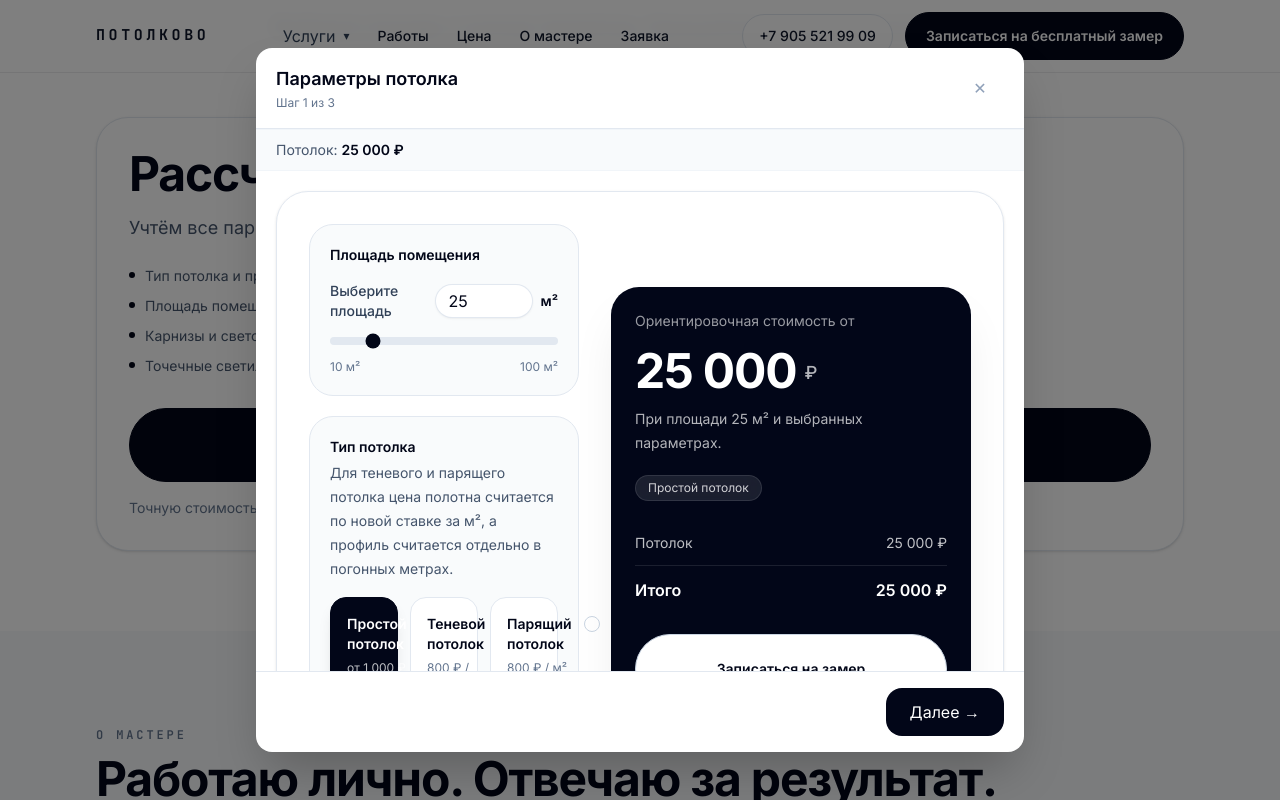
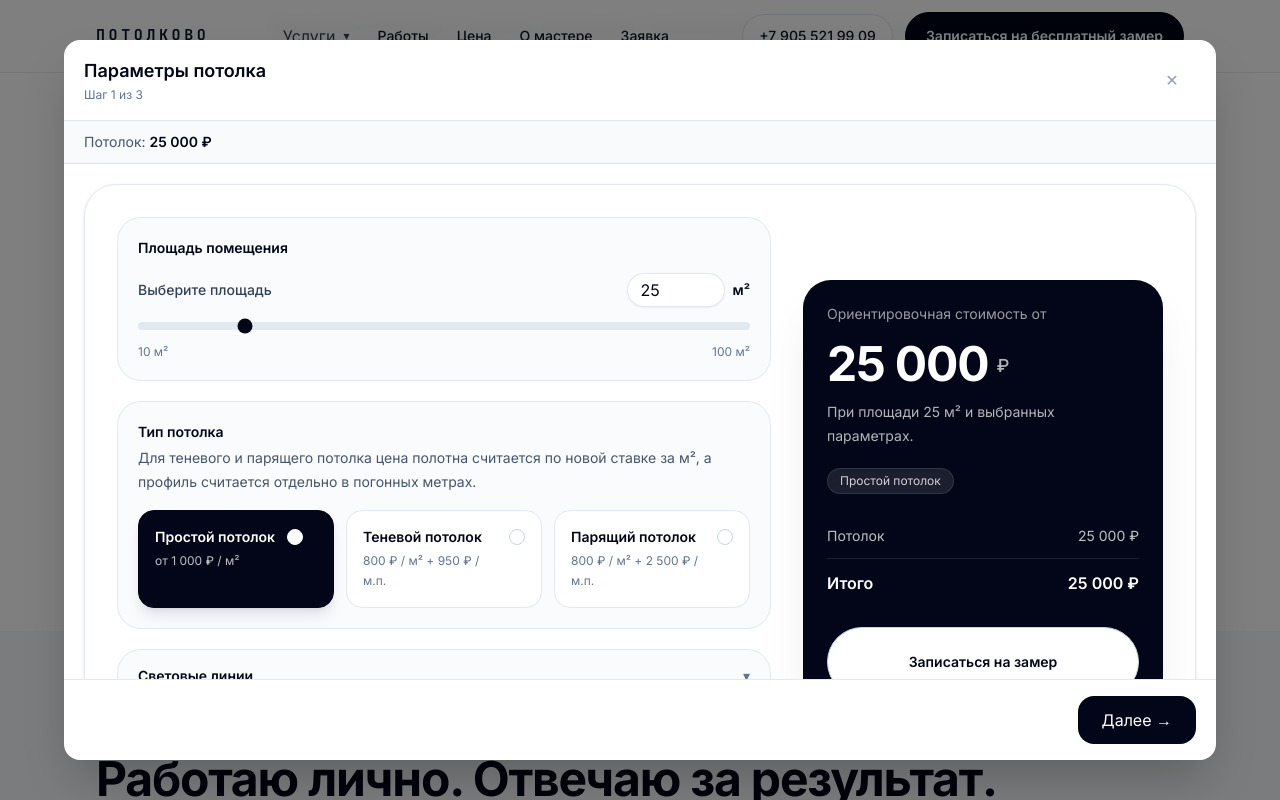
Before and after one commit to svladimirtsk-crypto/nextjs-potolkovo, a Next.js app: page / in a window 1280 px wide. Both pictures are taken after a click on the button "Рассчитать стоимость". Shown: the part 1787-2587 px from the top of the page. Built offline with nearby package versions, Linux system fonts and the light colour scheme.

Commit message:
Update calculator-modal.tsx

```diff
--- a/components/calculator-modal/calculator-modal.tsx
+++ b/components/calculator-modal/calculator-modal.tsx
@@ -50,7 +50,8 @@ export function CalculatorModal() {
     setMounted(true);
   }, []);
 
-  const shouldApplyPreset = options?.preset && (!snapshot || options.forcePreset === true);
+  const shouldApplyPreset =
+    options?.preset && (!snapshot || options.forcePreset === true);
   const activePreset = shouldApplyPreset ? options?.preset : undefined;
 
   const snapshotValid = isSnapshotValid(snapshot);
@@ -64,36 +65,30 @@ export function CalculatorModal() {
         (lightingDraft.items?.length ?? 0) > 0;
       return hasLight ? "Освещение ✓" : "Освещение";
     }
-
     const titles: Record<WizardStep, string> = {
       0: "Параметры потолка",
       1: "Освещение",
       2: "Итог расчёта",
     };
-
     return titles[currentStep];
   }, [currentStep, lightingDraft]);
 
   useEffect(() => {
     if (!isOpen) return;
-
     previousFocusRef.current = document.activeElement as HTMLElement;
     document.body.style.overflow = "hidden";
-
     const reducedMotion = window.matchMedia("(prefers-reduced-motion: reduce)").matches;
     if (reducedMotion) {
       setVisible(true);
     } else {
       requestAnimationFrame(() => setVisible(true));
     }
-
     requestAnimationFrame(() => {
       if (panelRef.current) {
         const focusable = getFocusableElements(panelRef.current);
         if (focusable.length > 0) focusable[0].focus();
       }
     });
-
     return () => {
       document.body.style.overflow = "";
     };
@@ -111,21 +106,17 @@ export function CalculatorModal() {
 
   useEffect(() => {
     if (!isOpen) return;
-
     const handleKeyDown = (e: KeyboardEvent) => {
       if (e.key === "Escape") {
         e.preventDefault();
         closeCalculator();
         return;
       }
-
       if (e.key === "Tab" && panelRef.current) {
         const focusable = getFocusableElements(panelRef.current);
         if (focusable.length === 0) return;
-
         const first = focusable[0];
         const last = focusable[focusable.length - 1];
-
         if (e.shiftKey) {
           if (document.activeElement === first) {
             e.preventDefault();
@@ -137,7 +128,6 @@ export function CalculatorModal() {
         }
       }
     };
-
     document.addEventListener("keydown", handleKeyDown);
     return () => document.removeEventListener("keydown", handleKeyDown);
   }, [isOpen, closeCalculator]);
@@ -179,9 +169,7 @@ export function CalculatorModal() {
 
       setSnapshot({
         ...snapshot,
-        lightsEnabled: needsReconcile
-          ? reconciledLightsCount > 0
-          : snapshot.lightsEnabled,
+        lightsEnabled: needsReconcile ? reconciledLightsCount > 0 : snapshot.lightsEnabled,
         lightsCount: needsReconcile ? reconciledLightsCount : snapshot.lightsCount,
         lightsTotal: reconciledLightsTotal,
         total: reconciledTotal,
@@ -194,7 +182,6 @@ export function CalculatorModal() {
 
     setHasInteracted(true);
     closeCalculator();
-
     requestAnimationFrame(() => {
       scrollToAnchorTarget("#action", { focus: true, highlight: true });
     });
@@ -216,10 +203,12 @@ export function CalculatorModal() {
   const transitionClass = reducedMotion ? "" : "transition-all duration-200";
 
   return createPortal(
-   <div
-  aria-hidden={!isOpen}
-  className={`fixed inset-0 z-[120] ${isOpen ? "pointer-events-auto" : "pointer-events-none"}`}
->
+    <div
+      aria-hidden={!isOpen}
+      className={`fixed inset-0 z-[120] ${
+        isOpen ? "pointer-events-auto" : "pointer-events-none"
+      }`}
+    >
       <div
         ref={overlayRef}
         onClick={handleOverlayClick}
@@ -229,7 +218,7 @@ export function CalculatorModal() {
       />
 
       <div
-        className={`fixed inset-0 z-[121] flex items-end md:items-center md:justify-center ${
+        className={`fixed inset-0 z-[121] flex items-end lg:items-center lg:justify-center ${
           isOpen ? "pointer-events-auto" : "pointer-events-none"
         }`}
       >
@@ -240,15 +229,15 @@ export function CalculatorModal() {
           aria-labelledby="calc-modal-title"
           className={`
             w-full
-            md:max-w-3xl
-            bg-white md:rounded-2xl rounded-t-2xl shadow-2xl
-            max-h-[90dvh] md:max-h-[88dvh]
+            lg:max-w-5xl xl:max-w-6xl
+            bg-white lg:rounded-2xl rounded-t-2xl shadow-2xl
+            max-h-[92dvh] lg:max-h-[90dvh]
             flex flex-col
             ${transitionClass}
             ${
               visible && isOpen
-                ? "opacity-100 translate-y-0 md:scale-100"
-                : "opacity-0 translate-y-4 md:scale-95"
+                ? "opacity-100 translate-y-0 lg:scale-100"
+                : "opacity-0 translate-y-4 lg:scale-95"
             }
             ${isOpen ? "pointer-events-auto" : "pointer-events-none"}
           `}
@@ -258,11 +247,8 @@ export function CalculatorModal() {
               <h2 id="calc-modal-title" className="text-lg font-semibold text-slate-950">
                 {stepTitle}
               </h2>
-              <p className="text-xs text-slate-500 mt-0.5">
-                Шаг {currentStep + 1} из 3
-              </p>
+              <p className="text-xs text-slate-500 mt-0.5">Шаг {currentStep + 1} из 3</p>
             </div>
-
             <button
               type="button"
               onClick={closeCalculator}
@@ -274,7 +260,7 @@ export function CalculatorModal() {
             </button>
           </div>
 
-          <div className="hidden md:block">
+          <div className="sticky top-0 z-10 bg-white border-b border-slate-200">
             <PriceStrip />
           </div>
 
@@ -282,18 +268,12 @@ export function CalculatorModal() {
             <div className={currentStep === 0 ? "" : "hidden"} aria-hidden={currentStep !== 0}>
               <WizardStep0Calculator preset={activePreset} />
             </div>
-
             <div className={currentStep === 1 ? "" : "hidden"} aria-hidden={currentStep !== 1}>
               <WizardStep1Lighting />
             </div>
-
             <div className={currentStep === 2 ? "" : "hidden"} aria-hidden={currentStep !== 2}>
               <WizardStep2Summary onConfirm={handleConfirm} />
             </div>
-          </div>
-
-          <div className="block md:hidden">
-            <PriceStrip />
           </div>
 
           <div className="shrink-0 border-t border-slate-200 px-5 py-4">
@@ -324,7 +304,6 @@ export function CalculatorModal() {
                     >
                       Далее →
                     </button>
-
                     {isNextDisabled ? (
                       <p
                         className="text-xs text-slate-400 text-right"
```
